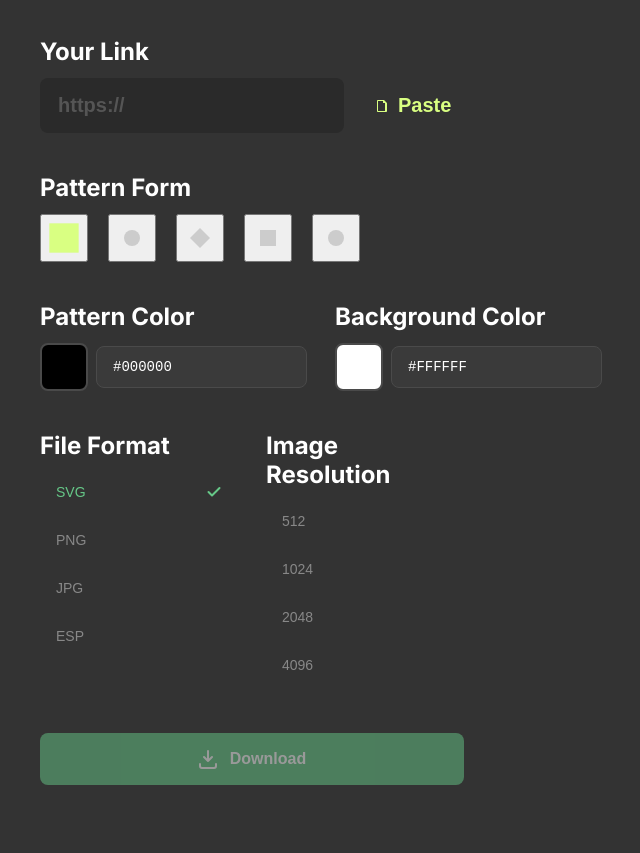
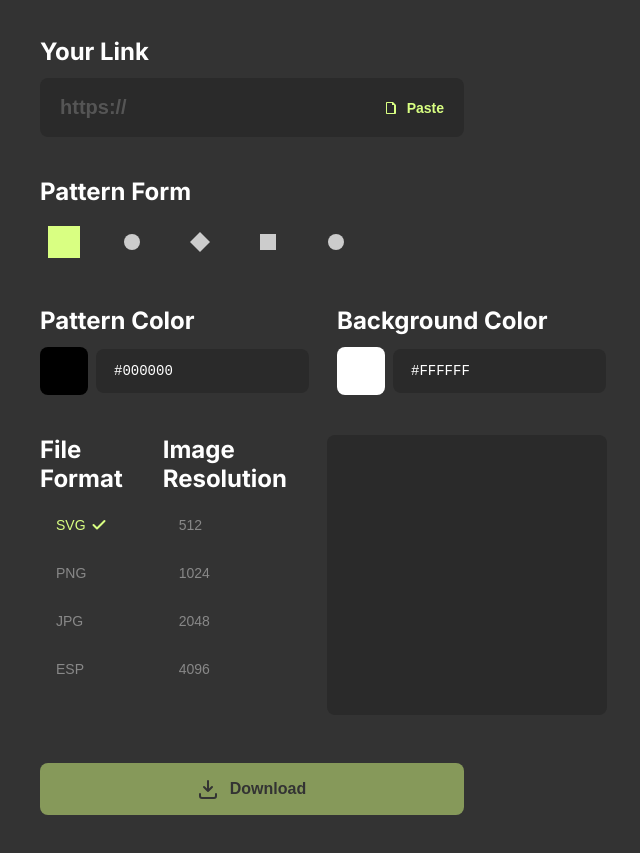
Before and after one commit to pavellenkevich/qr, a plain HTML site: page index.html in a window 1280 px wide. Shown: the part 151-1004 px from the top of the page, without its empty margins (388-1028 px from the left). Drawn offline with nearby package versions, Linux system fonts and the light colour scheme.

Commit message:
авыф

```diff
--- a/index.html
+++ b/index.html
@@ -24,7 +24,7 @@
       <!-- Your Link -->
       <section class="section">
         <label class="section-title" for="data">Your Link</label>
-        <div class="link-row">
+        <div class="input-wrapper">
           <input id="data" class="input" type="text" placeholder="https://" autocomplete="off" />
           <button class="paste-btn" id="pasteBtn" type="button">
             <svg width="16" height="16" viewBox="0 0 16 16" fill="none" xmlns="http://www.w3.org/2000/svg">
@@ -89,10 +89,12 @@
         </div>
       </section>
 
+      <!-- Settings Container -->
+      <div class="settings-container">
         <!-- File Format & Resolution -->
         <section class="section">
-        <div class="two-columns">
-          <div class="column">
+          <div class="format-resolution-row">
+            <div class="format-column">
               <label class="section-title">File Format</label>
               <div class="format-options" id="typeChips" role="tablist" aria-label="File Format">
                 <button type="button" data-type="svg" class="format-btn active" role="tab" aria-selected="true">
@@ -106,7 +108,7 @@
                 <button type="button" data-type="esp" class="format-btn" role="tab" aria-selected="false">ESP</button>
               </div>
             </div>
-          <div class="column">
+            <div class="format-column">
               <label class="section-title">Image Resolution</label>
               <div class="format-options" id="resolutionChips" role="tablist" aria-label="Image Resolution">
                 <button type="button" data-size="512" class="format-btn" role="tab" aria-selected="false">512</button>
@@ -117,6 +119,12 @@
             </div>
           </div>
         </section>
+
+        <!-- QR Preview -->
+        <div class="qr-preview">
+          <div id="previewQR" class="preview-canvas"></div>
+        </div>
+      </div>
 
       <!-- Download Button -->
       <button class="download-btn" id="dlBtn" disabled>
--- a/styles.css
+++ b/styles.css
@@ -73,22 +73,24 @@ main {
 
 /* Your Link */
 
-.link-row {
+.input-wrapper {
+  position: relative;
   display: flex;
-  gap: 12px;
   align-items: center;
 }
 
 .input {
-  flex: 1;
+  width: 100%;
   padding: 16px 18px;
+  padding-right: 100px;
   background-color: #2a2a2a;
-  border: 0px;
+  border: 2px solid transparent;
   border-radius: 8px;
   color: #fff;
   font-size: 20px;
   font-weight: 600;
   outline: none;
+  transition: border-color 0.2s;
 }
 
 .input::placeholder {
@@ -96,21 +98,24 @@ main {
 }
 
 .input:hover, .input:focus {
-  border: 2px #555
+  border: 2px solid #2a2a2a;
 }
 
 .paste-btn {
+  position: absolute;
+  right: 8px;
   display: flex;
   align-items: center;
   gap: 8px;
-  padding: 16px 18px;
+  padding: 8px 12px;
   background: none;
   color: #D9FF82;
   border: none;
-  font-size: 20px;
+  font-size: 14px;
   font-weight: 600;
   cursor: pointer;
   white-space: nowrap;
+  transition: all 0.2s;
 }
 
 .paste-btn:hover {
@@ -118,7 +123,7 @@ main {
 }
 
 .paste-btn:active {
-  opacity: 0.8
+  opacity: 0.8;
 }
 
 /* Pattern Form */
@@ -133,7 +138,8 @@ main {
   width: 48px;
   height: 48px;
   padding: 0;
-  background-color: none;
+  background-color: transparent;
+  border: none;
   color: #ccc;
   cursor: pointer;
   display: flex;
@@ -175,14 +181,10 @@ main {
   width: 48px;
   height: 48px;
   border-radius: 8px;
-  border: 2px solid #4a4a4a;
+  border: none;
   flex-shrink: 0;
   cursor: pointer;
   transition: border-color 0.2s;
-}
-
-.color-swatch:hover {
-  border-color: #66c888;
 }
 
 .color-picker {
@@ -201,25 +203,45 @@ main {
 .hex-input {
   flex: 1;
   padding: 12px 16px;
-  background-color: #3a3a3a;
-  border: 1px solid #4a4a4a;
+  background-color: #2a2a2a;
+  border: 2px solid transparent;
   border-radius: 8px;
   color: #ffffff;
   font-size: 14px;
   font-family: monospace;
   text-transform: uppercase;
   outline: none;
+  transition: border-color 0.2s;
 }
 
 .hex-input::placeholder {
   color: #888888;
 }
 
-.hex-input:focus {
-  border-color: #66c888;
+.hex-input:hover, .hex-input:focus {
+  border-color: #2a2a2a;
 }
 
 /* File Format & Resolution */
+.settings-container {
+  display: grid;
+  grid-template-columns: 1fr 280px;
+  gap: 40px;
+  align-items: start;
+}
+
+.format-resolution-row {
+  display: flex;
+  gap: 40px;
+}
+
+.format-column {
+  flex: 1;
+  display: flex;
+  flex-direction: column;
+  gap: 12px;
+}
+
 .format-options {
   display: flex;
   flex-direction: column;
@@ -248,7 +270,7 @@ main {
 }
 
 .format-btn.active {
-  color: #66c888;
+  color: #D9FF82;
 }
 
 .check-icon {
@@ -257,7 +279,26 @@ main {
 
 .format-btn.active .check-icon {
   display: block;
-  color: #66c888;
+  color: #D9FF82;
+}
+
+.qr-preview {
+  display: flex;
+  align-items: center;
+  justify-content: center;
+  width: 280px;
+  height: 280px;
+  background-color: #2a2a2a;
+  border-radius: 8px;
+  overflow: hidden;
+}
+
+#previewQR {
+  width: 100%;
+  height: 100%;
+  display: flex;
+  align-items: center;
+  justify-content: center;
 }
 
 /* Download Button */
@@ -268,8 +309,8 @@ main {
   gap: 12px;
   width: 100%;
   padding: 16px 24px;
-  background-color: #66c888;
-  color: #ffffff;
+  background-color: #D9FF82;
+  color: #333333;
   border: none;
   border-radius: 8px;
   font-size: 16px;
@@ -280,11 +321,11 @@ main {
 }
 
 .download-btn:hover:not(:disabled) {
-  background-color: #5ab875;
+  background-color: #c8e66f;
 }
 
 .download-btn:active:not(:disabled) {
-  background-color: #4ea463;
+  background-color: #b8d95c;
 }
 
 .download-btn:disabled {
@@ -306,4 +347,20 @@ main {
     grid-template-columns: 1fr;
     gap: 32px;
   }
+
+  .settings-container {
+    grid-template-columns: 1fr;
+    gap: 32px;
+  }
+
+  .format-resolution-row {
+    flex-direction: column;
+    gap: 32px;
+  }
+
+  .qr-preview {
+    width: 100%;
+    height: auto;
+    aspect-ratio: 1;
+  }
 }
```
Lines whose indentation alone changed are shown as unchanged.
